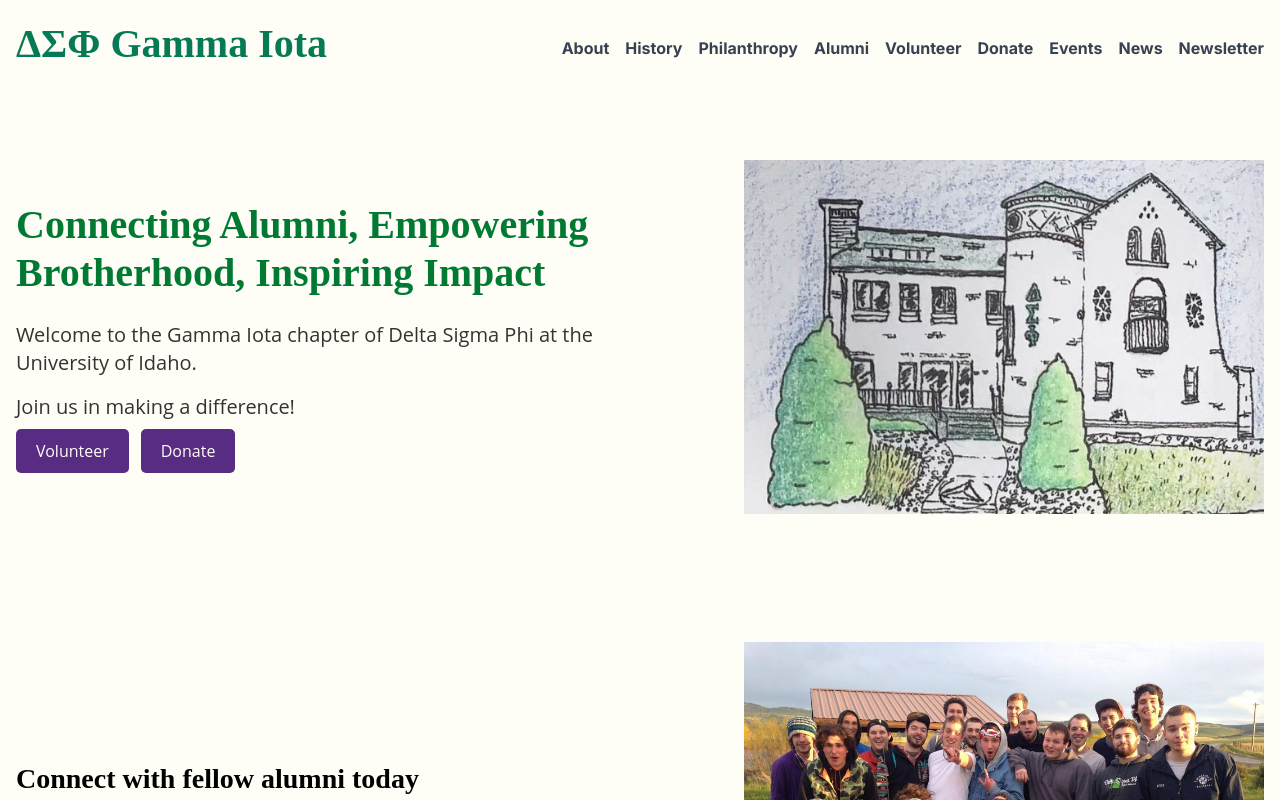
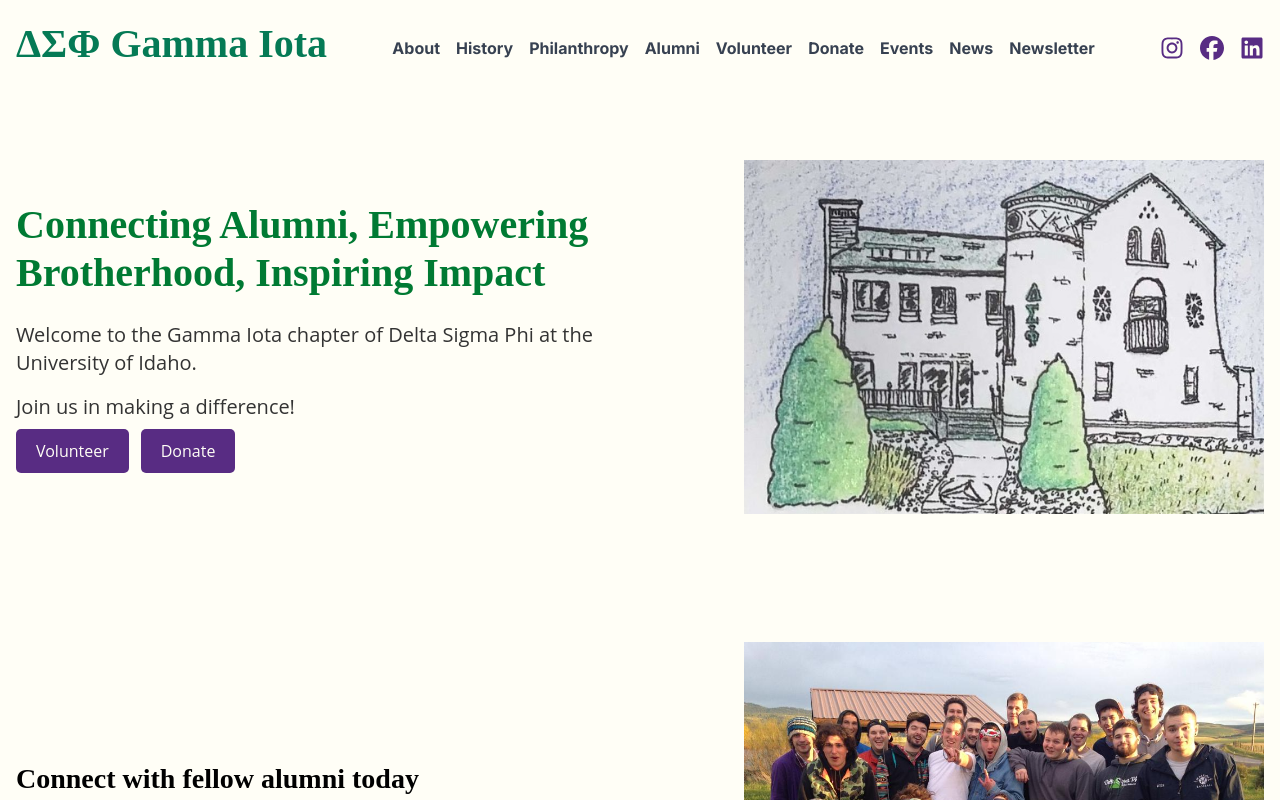
Before and after one commit to MSBivens/dsp, a Next.js app in the folder dsp/: page / in a window 1280 px wide. Shown: the top 800 px of the page. Built offline with nearby package versions, Linux system fonts and the light colour scheme.

Commit message:
adding socials

```diff
--- a/dsp/src/app/components/header.jsx
+++ b/dsp/src/app/components/header.jsx
@@ -80,6 +80,17 @@
               <li>Newsletter</li>
             </Link>
           </ul>
+        </div>
+        <div className="hidden lg:flex flex-row justify-center items-center">
+          <a href="https://www.instagram.com/" className="mr-4">
+            <FaInstagram size={24} />
+          </a>
+          <a href="https://www.facebook.com/">
+            <FaFacebook size={24} />
+          </a>
+          <a href="https://www.linkedin.com/" className="ml-4">
+            <FaLinkedin size={24} />
+          </a>
         </div>
         <div onClick={handleNav} className="lg:hidden cursor-pointer pl-24">
           <AiOutlineMenu size={25} />
```
